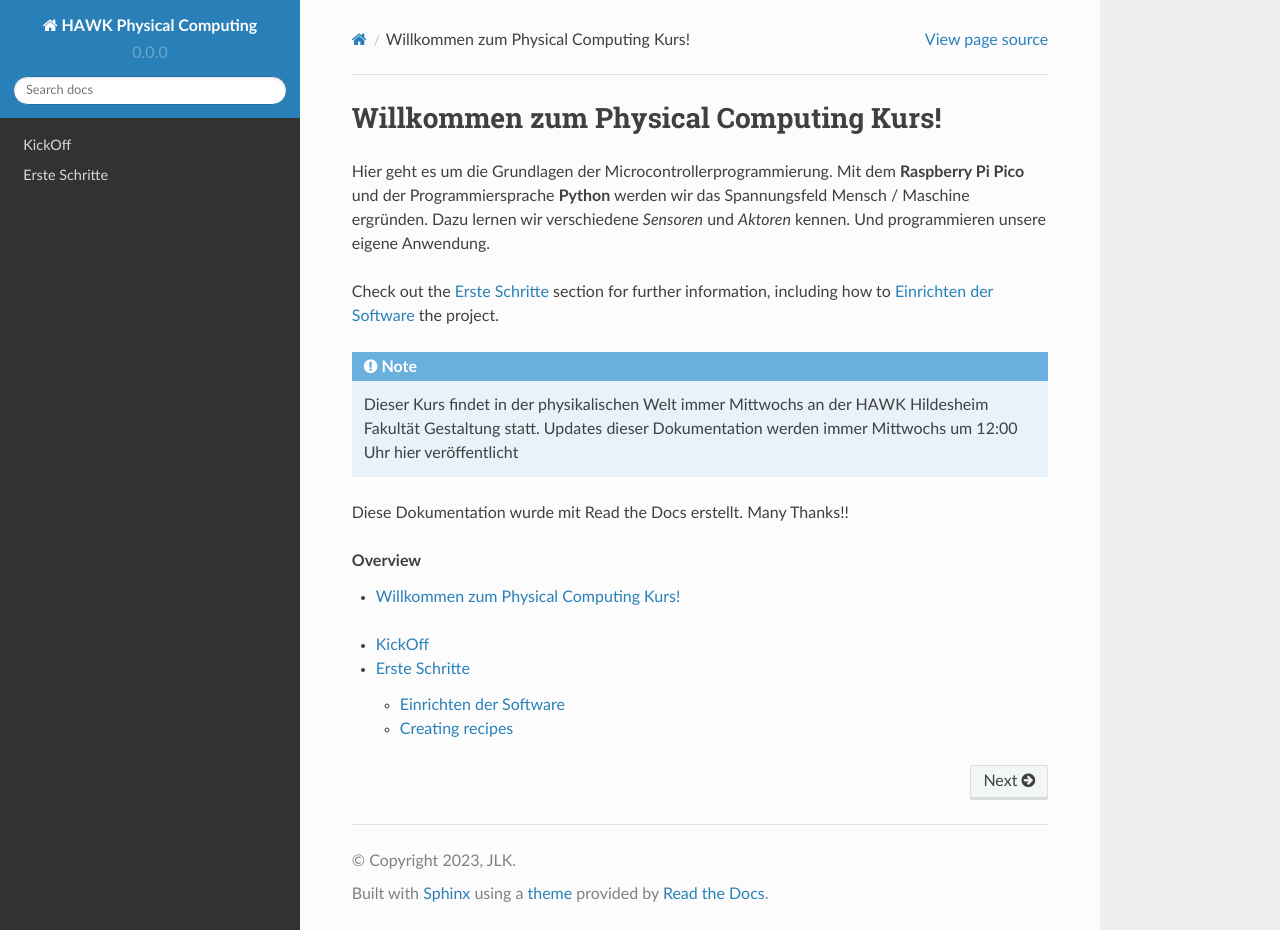
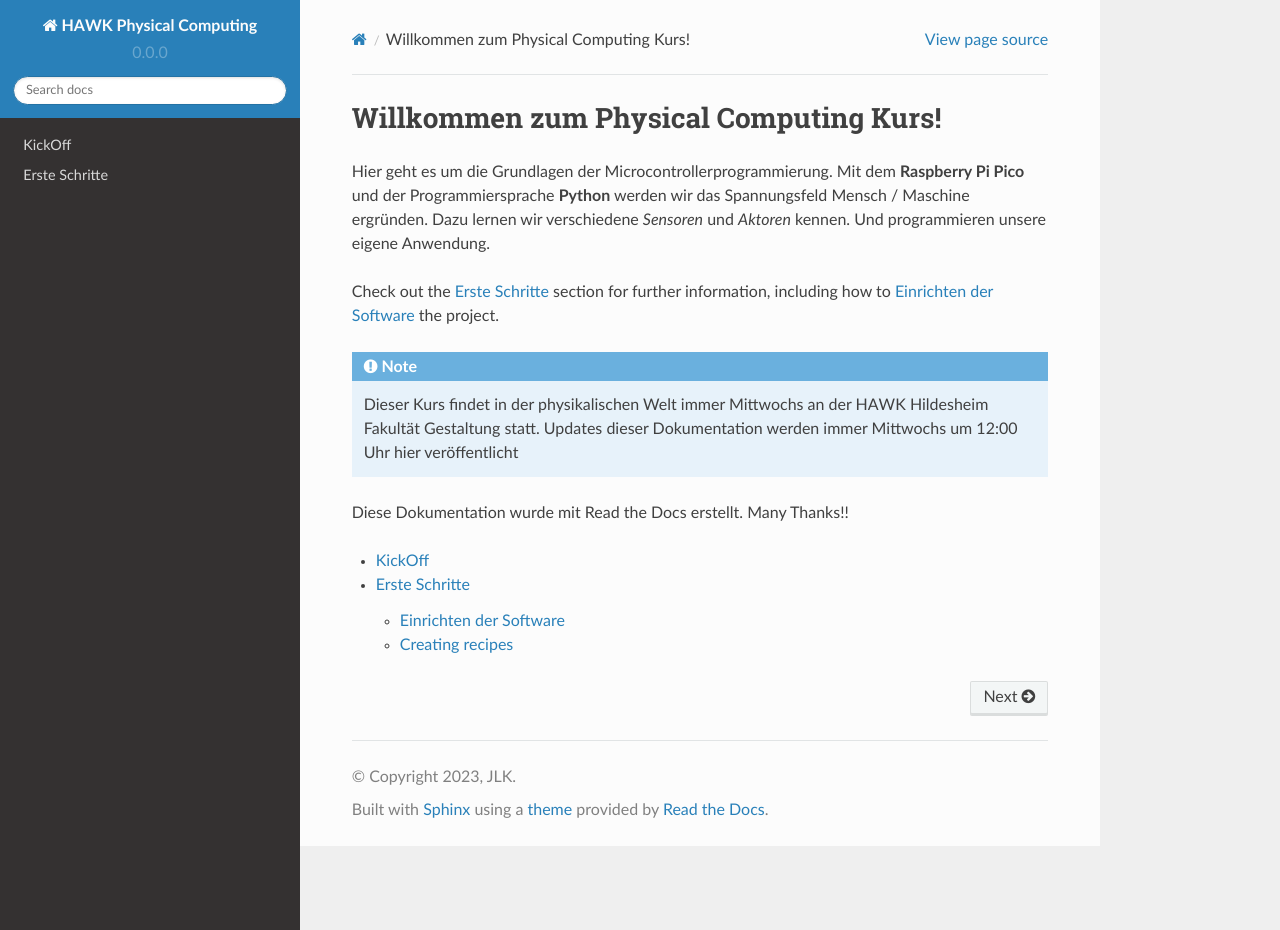
Before and after one commit to HAWK-Computing/physicalcomputing, a Sphinx documentation site: the page built from docs/source/index.rst, in a window 1280 px wide and 930 px high. Built offline with Sphinx 7.4.7 and the Read the Docs theme 2.0.0, drawn with Linux system fonts in a browser that asks for light colours.

Commit message:
Update index.rst

```diff
--- a/docs/source/index.rst
+++ b/docs/source/index.rst
@@ -15,8 +15,6 @@ how to :ref:`installation` the project.
 
 Diese Dokumentation wurde mit Read the Docs erstellt. Many Thanks!!
 
-.. contents:: Overview
-
 .. toctree::
    Kickoff
    ErsteSchritte
```
